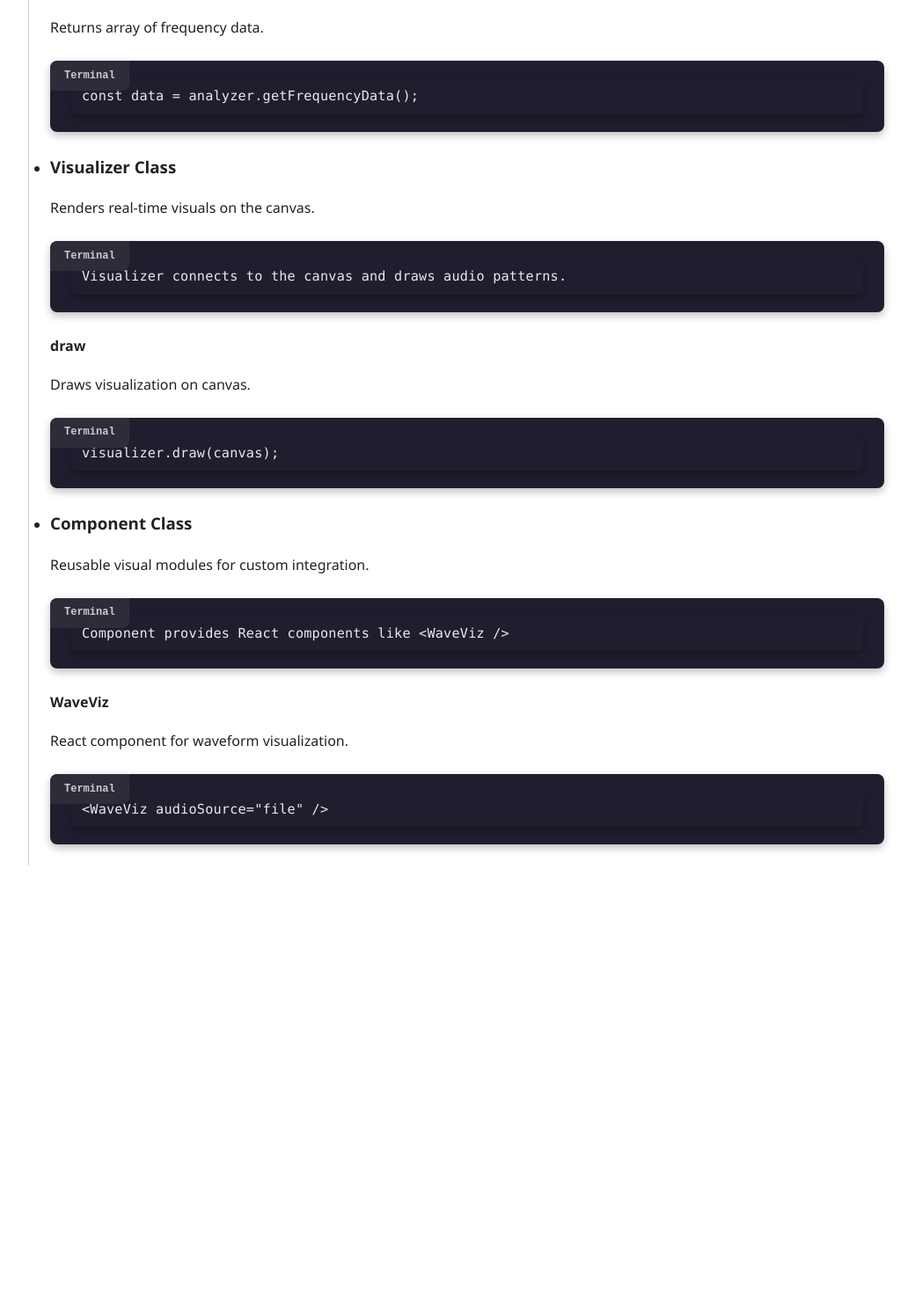
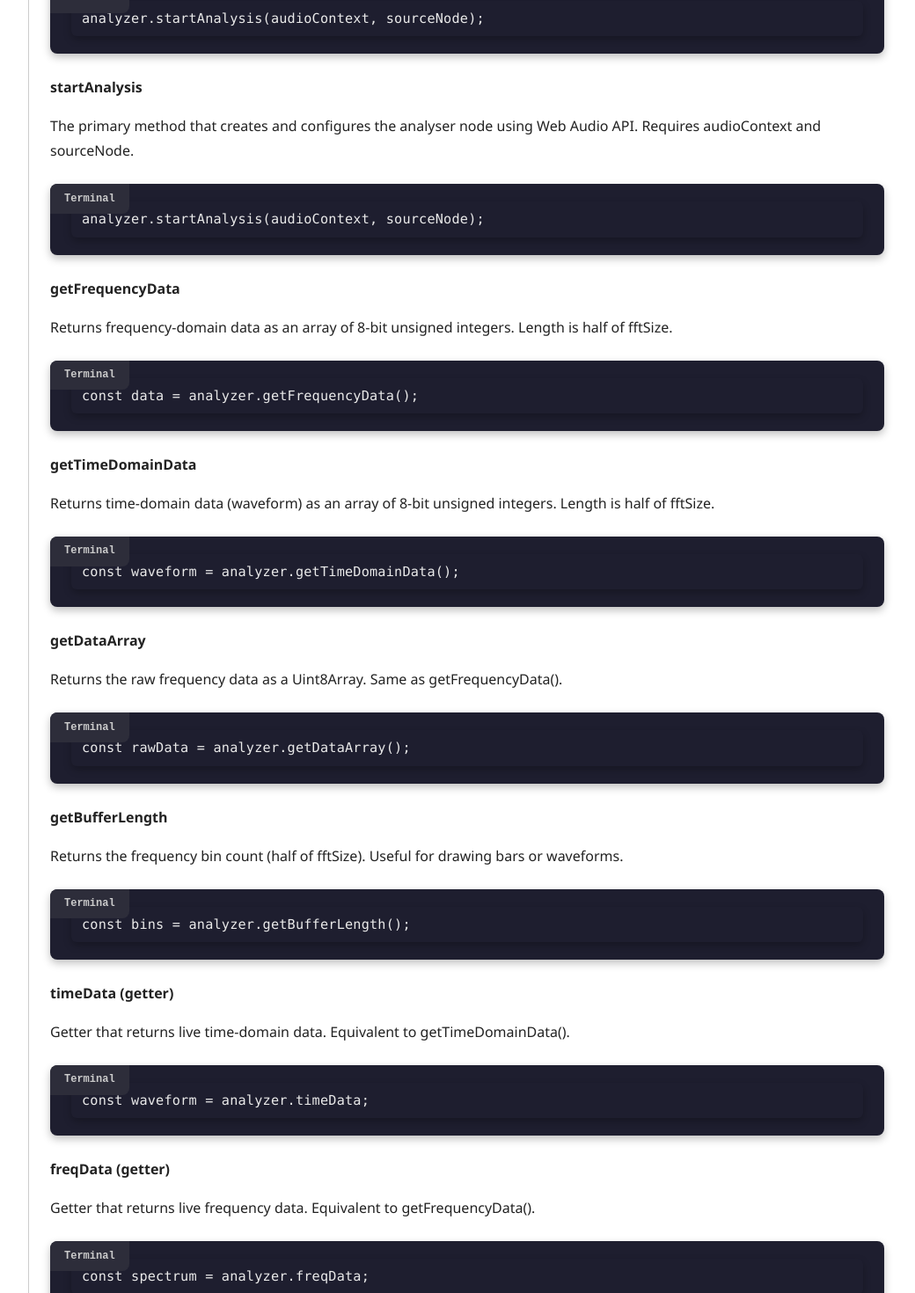
Before and after one commit to Waviz-Team/WavizWebsite, a React (Vite) app: page /docs in a window 1280 px wide. Shown: the part 3680-5150 px from the top of the page at 88% size, without its empty margins (219-1259 px from the left). Before the commit the page ends 4696 px from the top, so only its background shows below. Built offline with nearby package versions, Linux system fonts and the light colour scheme.

Commit message:
added docs for the analyzer class

```diff
--- a/src/pages/Docs.tsx
+++ b/src/pages/Docs.tsx
@@ -103,14 +103,57 @@ Supported input types include:
     },
     {
       name: 'Analyzer Class',
-      description: 'Processes audio signals and returns frequency data.',
-      content: `Analyzer transforms audio into frequency/time-domain data.`,
+      description: `The AudioAnalyzer class provides an in-house analyzer for audio data while maintaining clear separation of concerns. It uses the Web Audio API to run Fourier transformations on a given audio context. The core method, startAnalysis, takes two required arguments:
+
+- audioContext (AudioContext): The audio environment
+- sourceNode (AudioNode): The audio source to analyze
+
+startAnalysis creates an analyser node and begins FFT (Fast Fourier Transform) analysis. Default fftSize is 2048. A future update will allow users to change fftSize dynamically.`,
+      content: `analyzer.startAnalysis(audioContext, sourceNode);`,
       methods: [
+           {
+      name: 'startAnalysis',
+      description:
+        'The primary method that creates and configures the analyser node using Web Audio API. Requires audioContext and sourceNode.',
+      content: 'analyzer.startAnalysis(audioContext, sourceNode);',
+    },
+
+      {
+        name: 'getFrequencyData',
+        description: 'Returns frequency-domain data as an array of 8-bit unsigned integers. Length is half of fftSize.',
+        content: 'const data = analyzer.getFrequencyData();',
+      },
         {
-          name: 'getFrequencyData',
-          description: 'Returns array of frequency data.',
-          content: 'const data = analyzer.getFrequencyData();',
-        },
+      name: 'getTimeDomainData',
+      description:
+        'Returns time-domain data (waveform) as an array of 8-bit unsigned integers. Length is half of fftSize.',
+      content: 'const waveform = analyzer.getTimeDomainData();',
+    },
+    {
+      name: 'getDataArray',
+      description:
+        'Returns the raw frequency data as a Uint8Array. Same as getFrequencyData().',
+      content: 'const rawData = analyzer.getDataArray();',
+    },
+    {
+      name: 'getBufferLength',
+      description:
+        'Returns the frequency bin count (half of fftSize). Useful for drawing bars or waveforms.',
+      content: 'const bins = analyzer.getBufferLength();',
+    },
+    {
+      name: 'timeData (getter)',
+      description:
+        'Getter that returns live time-domain data. Equivalent to getTimeDomainData().',
+      content: 'const waveform = analyzer.timeData;',
+    },
+    {
+      name: 'freqData (getter)',
+      description:
+        'Getter that returns live frequency data. Equivalent to getFrequencyData().',
+      content: 'const spectrum = analyzer.freqData;',
+    },
+
       ],
     },
     {
```
